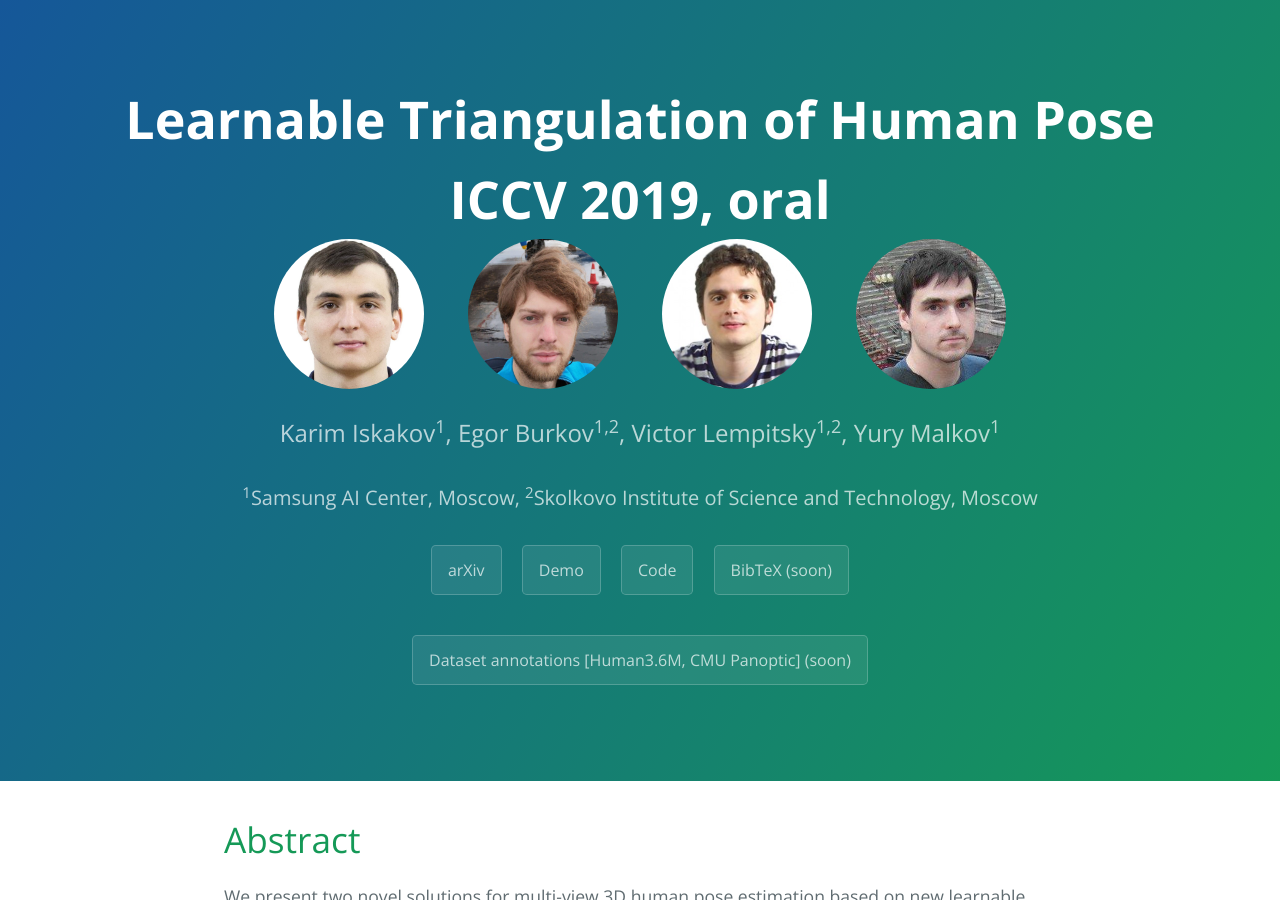
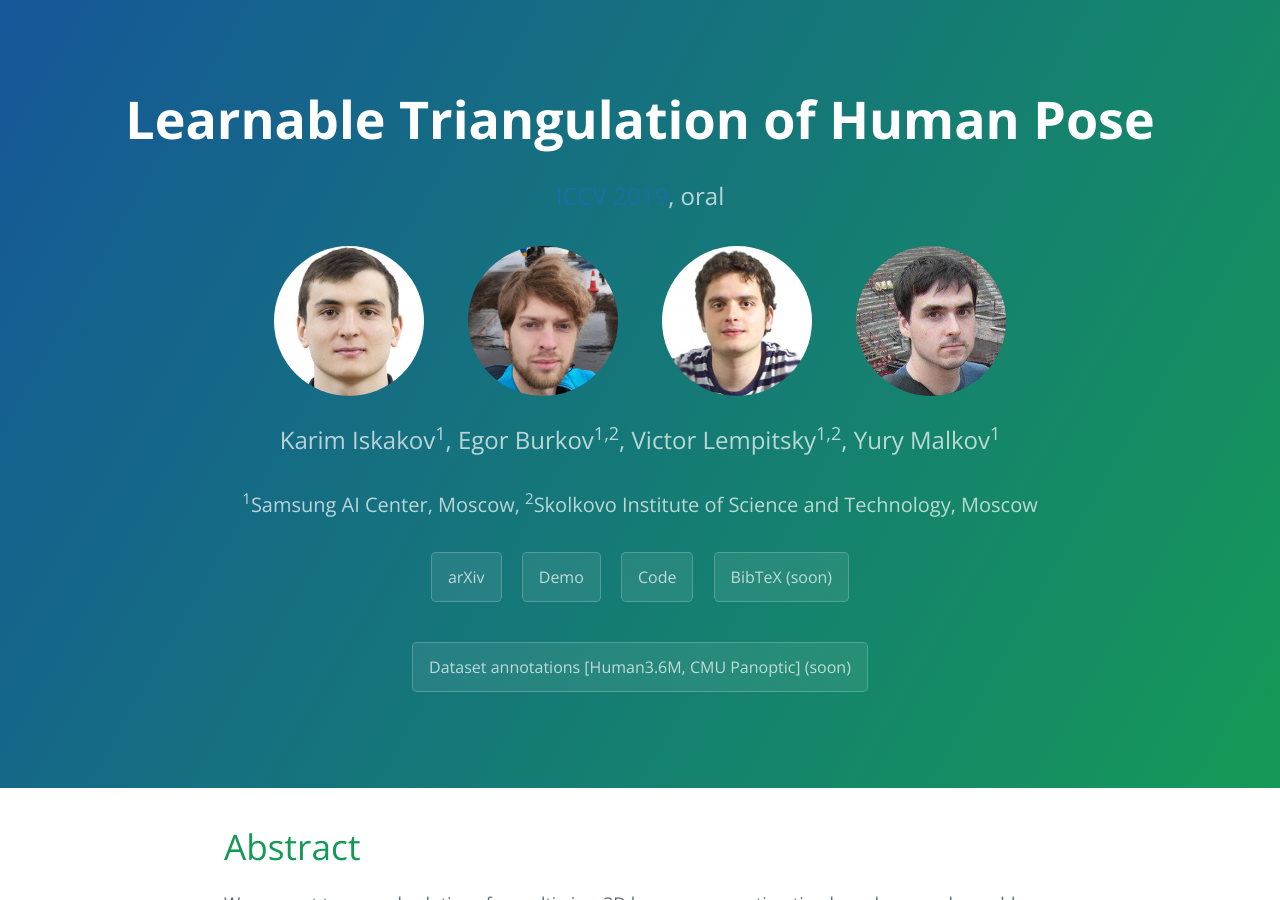
Before and after one commit to saic-violet/learnable-triangulation, a Jekyll site: the page built from index.md, in a window 1280 px wide and 900 px high. Built offline with Jekyll 4.4.1, drawn with Linux system fonts in a browser that asks for light colours; formulas are drawn with MathJax 3; our own code applies the rules of GitHub Pages for plain Markdown files.

Commit message:
Update ICCV 2019 style

```diff
--- a/_includes/page-header.html
+++ b/_includes/page-header.html
@@ -1,6 +1,6 @@
 <section class="page-header">
   <h1 class="project-name">Learnable Triangulation of Human Pose</h1>
-  <h2 class="project-name">ICCV 2019, oral</h2>
+  <h2 class="project-tagline"><a href="http://iccv2019.thecvf.com">ICCV 2019</a>, oral</h2>
 
   <img src="static/authors/karim-iskakov.jpg" alt="Avatar" style="width:150px" class="round-image" hspace="20">
   <img src="static/authors/egor-burkov.jpg" alt="Avatar" style="width:150px" class="round-image" hspace="20">
```
